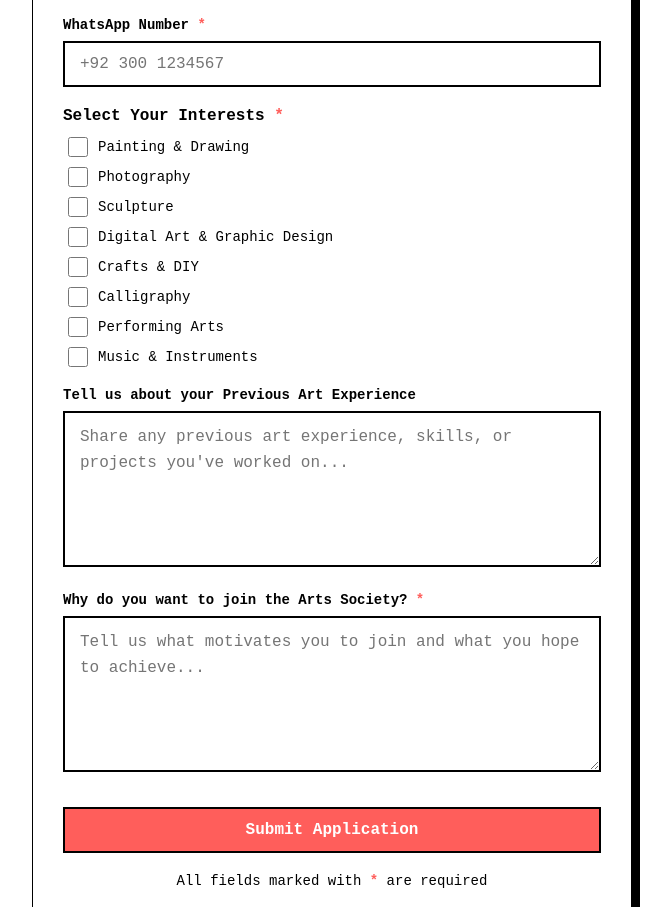
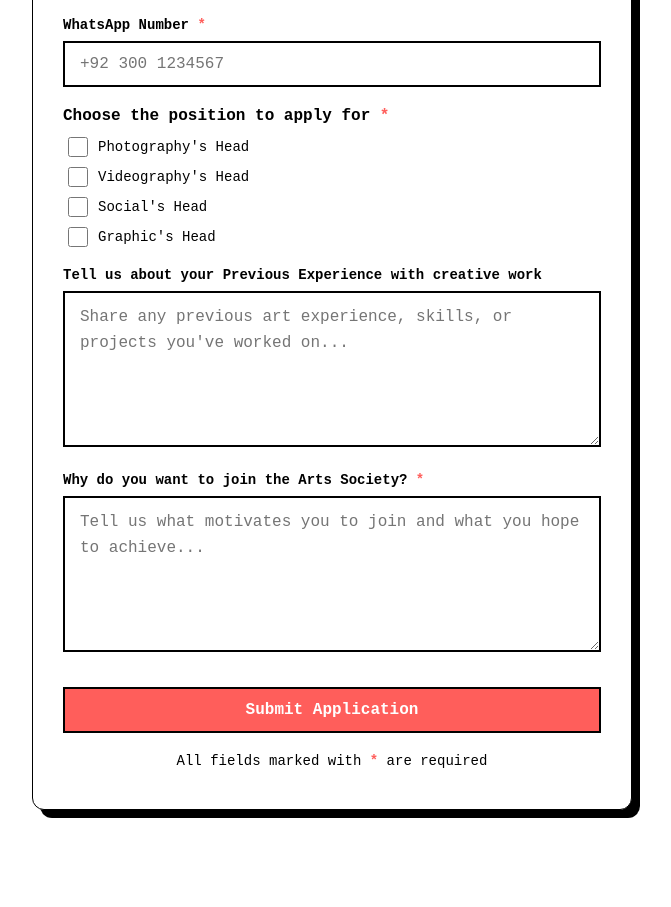
Before and after one commit to Harris-py/arts-society-form, a plain HTML site: page index.html in a window 1280 px wide. Shown: the part 966-1873 px from the top of the page, without its empty margins (308-979 px from the left). After the commit the page ends 1796 px from the top, so only its background shows below. Drawn offline with Linux system fonts and the light colour scheme.

Commit message:
Update interest labels and experience prompt

```diff
--- a/index.html
+++ b/index.html
@@ -83,46 +83,33 @@
 
             <!-- Interests Checkboxes -->
             <div class="form-group">
-                <label class="section-label">Select Your Interests <span class="required">*</span></label>
+                <label class="section-label">Choose the position to apply for <span class="required">*</span></label>
                 <div class="checkbox-group">
                     <div class="checkbox-item">
                         <input type="checkbox" id="painting" name="interests" value="Painting & Drawing">
-                        <label for="painting">Painting & Drawing</label>
+                        <label for="painting">Photography's Head</label>
                     </div>
-                    <div class="checkbox-item">
-                        <input type="checkbox" id="photography" name="interests" value="Photography">
-                        <label for="photography">Photography</label>
-                    </div>
+
                     <div class="checkbox-item">
                         <input type="checkbox" id="sculpture" name="interests" value="Sculpture">
-                        <label for="sculpture">Sculpture</label>
+                        <label for="sculpture">Videography's Head</label>
                     </div>
-                    <div class="checkbox-item">
-                        <input type="checkbox" id="digital-art" name="interests" value="Digital Art">
-                        <label for="digital-art">Digital Art & Graphic Design</label>
-                    </div>
+
                     <div class="checkbox-item">
                         <input type="checkbox" id="crafts" name="interests" value="Crafts & DIY">
-                        <label for="crafts">Crafts & DIY</label>
+                        <label for="crafts">Social's Head</label>
                     </div>
-                    <div class="checkbox-item">
-                        <input type="checkbox" id="calligraphy" name="interests" value="Calligraphy">
-                        <label for="calligraphy">Calligraphy</label>
-                    </div>
-                    <div class="checkbox-item">
-                        <input type="checkbox" id="performing" name="interests" value="Performing Arts">
-                        <label for="performing">Performing Arts</label>
-                    </div>
+
                     <div class="checkbox-item">
                         <input type="checkbox" id="music" name="interests" value="Music & Instruments">
-                        <label for="music">Music & Instruments</label>
+                        <label for="music">Graphic's Head</label>
                     </div>
                 </div>
             </div>
 
             <!-- Previous Experience Textarea -->
             <div class="form-group">
-                <label for="experience">Tell us about your Previous Art Experience</label>
+                <label for="experience">Tell us about your Previous Experience with creative work</label>
                 <textarea id="experience" name="experience" rows="5" placeholder="Share any previous art experience, skills, or projects you've worked on..."></textarea>
             </div>
 
```
